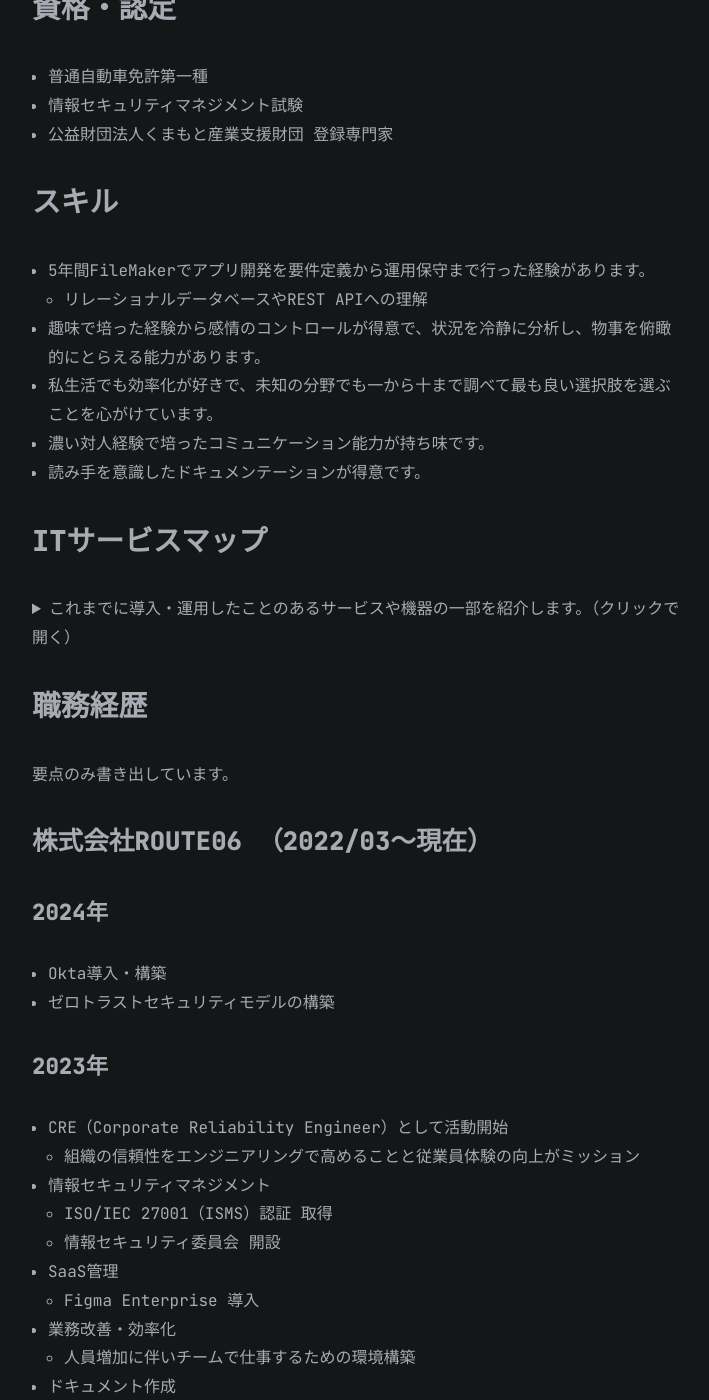
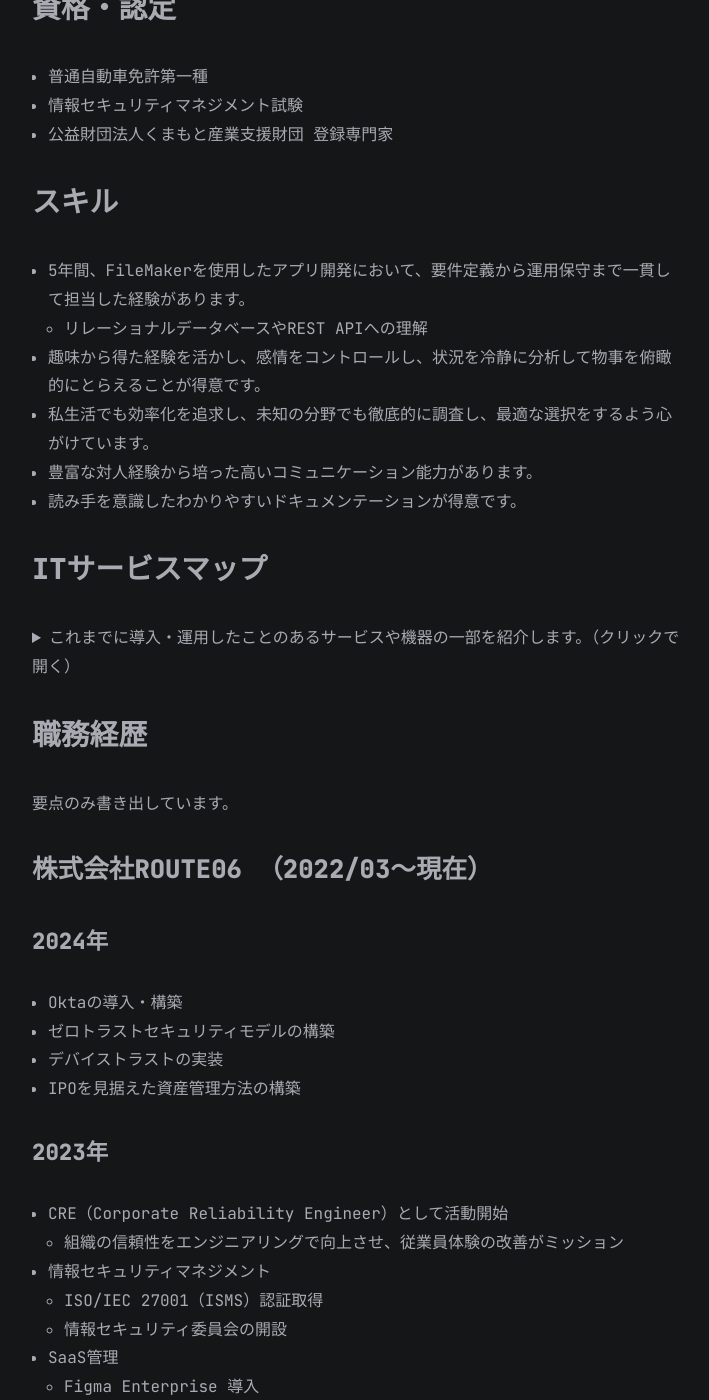
Before and after one commit to kaze3desu/kaze3desu.github.io, a Jekyll site: the page built from all_collections/_posts/2023-04-08-PortFolio.md, in a window 1280 px wide and 1400 px high, scrolled down 401 px. Shown: the whole window, without its empty margins (283-992 px from the left). Built offline with Jekyll 4.4.1, drawn with Linux system fonts in a browser that asks for light colours; some of the changed text lies outside the part shown.

Commit message:
Update 2023-04-08-PortFolio.md

```diff
--- a/all_collections/_posts/2023-04-08-PortFolio.md
+++ b/all_collections/_posts/2023-04-08-PortFolio.md
@@ -13,12 +13,12 @@
 
 ## スキル
 
-- 5年間FileMakerでアプリ開発を要件定義から運用保守まで行った経験があります。
+- 5年間、FileMakerを使用したアプリ開発において、要件定義から運用保守まで一貫して担当した経験があります。
   - リレーショナルデータベースやREST APIへの理解
-- 趣味で培った経験から感情のコントロールが得意で、状況を冷静に分析し、物事を俯瞰的にとらえる能力があります。
-- 私生活でも効率化が好きで、未知の分野でも一から十まで調べて最も良い選択肢を選ぶことを心がけています。
-- 濃い対人経験で培ったコミュニケーション能力が持ち味です。
-- 読み手を意識したドキュメンテーションが得意です。
+- 趣味から得た経験を活かし、感情をコントロールし、状況を冷静に分析して物事を俯瞰的にとらえることが得意です。
+- 私生活でも効率化を追求し、未知の分野でも徹底的に調査し、最適な選択をするよう心がけています。
+- 豊富な対人経験から培った高いコミュニケーション能力があります。
+- 読み手を意識したわかりやすいドキュメンテーションが得意です。
 
 ## ITサービスマップ
 
@@ -33,6 +33,7 @@
 Apple Business Manager |
 Jamf Pro |
 Jamf Protect |
+Jamf Connect |
 ChatGPT |
 Zoom |
 LINE WORKS |
@@ -64,22 +65,24 @@
 
 #### 2024年
 
-- Okta導入・構築
+- Oktaの導入・構築
 - ゼロトラストセキュリティモデルの構築
+- デバイストラストの実装
+- IPOを見据えた資産管理方法の構築
 
 #### 2023年
 
 - CRE（Corporate Reliability Engineer）として活動開始
-  - 組織の信頼性をエンジニアリングで高めることと従業員体験の向上がミッション
+  - 組織の信頼性をエンジニアリングで向上させ、従業員体験の改善がミッション
 - 情報セキュリティマネジメント
-  - ISO/IEC 27001（ISMS）認証 取得
-  - 情報セキュリティ委員会 開設
+  - ISO/IEC 27001（ISMS）認証取得
+  - 情報セキュリティ委員会の開設
 - SaaS管理
   - Figma Enterprise 導入
 - 業務改善・効率化
-  - 人員増加に伴いチームで仕事するための環境構築
+  - 人員増加に伴うチーム環境の構築
 - ドキュメント作成
-  - AIサービスガイドライン
+  - AIサービスガイドラインの策定
 - 採用活動
   - カジュアル面談と一次面接を担当
   - 情シス関連イベントで登壇
@@ -108,24 +111,19 @@
 ### 製造業 （2016/04〜2022/03）
 
 - 大学を卒業後、新卒で入社
-- 工場で１年間仕事を学んだ後、社内SE(情シス)として5年間勤務
-- FileMakerで社内基幹システムの開発・保守
+- 工場で1年間業務を学んだ後、社内SE（情シス）として5年間勤務
+- FileMakerによる社内基幹システムの開発・保守
   - バックオフィスから生産管理までほとんどをFileMakerで内製
 - SaaSの導入・運用
-  - Google Workspace
-  - Jamf Pro
-  - LINE WORKS
-  - etc...
-- オフィス・工場のネットワークインフラ構築・運用
-  - 特殊な環境下で利用されるWi-Fi環境の構築
+  - Google Workspace、Jamf Pro、LINE WORKSなど
+- オフィス・工場のネットワークインフラの構築・運用
+  - 特殊な環境下でのWi-Fi環境の構築
   - オフィスリニューアルに伴う社内LANの構築
-  - 拠点間ネットワークカメラシステムの構築
-  - 拠点間で閉域網を利用したVPN環境の構築
-  - リモートワークを可能にするためのVPN環境の構築
+  - 拠点間のネットワークカメラシステム構築
+  - 拠点間VPNの閉域網構築
+  - リモートワーク対応のVPN環境構築
 - サーバーの管理
-  - NAS（Synology）
-  - Windows Server
-  - Mac（FIleMaker Serverとして利用）
+  - NAS（Synology）、Windows Server、Mac（FileMaker Serverとして利用）
 - IoTの勉強・開発
   - 自社工場のIoT化プロジェクトに従事
 - 電子機器の選定・調達・キッティング
@@ -133,10 +131,9 @@
 - 情報セキュリティ教育
 - ヘルプデスク
 - その他
-  - 会社紹介用リクルートムービーの企画・撮影・編集
+  - 会社紹介用リクルートムービーの企画、撮影、編集
   - 電子顕微鏡のセットアップ
-  - 基幹システムリプレイスのための要件定義
-  - etc...
+  - 基幹システムリプレイスの要件定義など
 
 ## 本業以外での活動
 
@@ -145,7 +142,3 @@
 - 毎月イベントを開催
 - Notion × Wraptas で公式サイトを構築
   - [MARK EV](https://markev.net/)
-
-### スタートアップのソフトウェア開発企業（2023/04〜2024/1）
-
-- 業務委託としてコーポレートIT業務を支援
```
